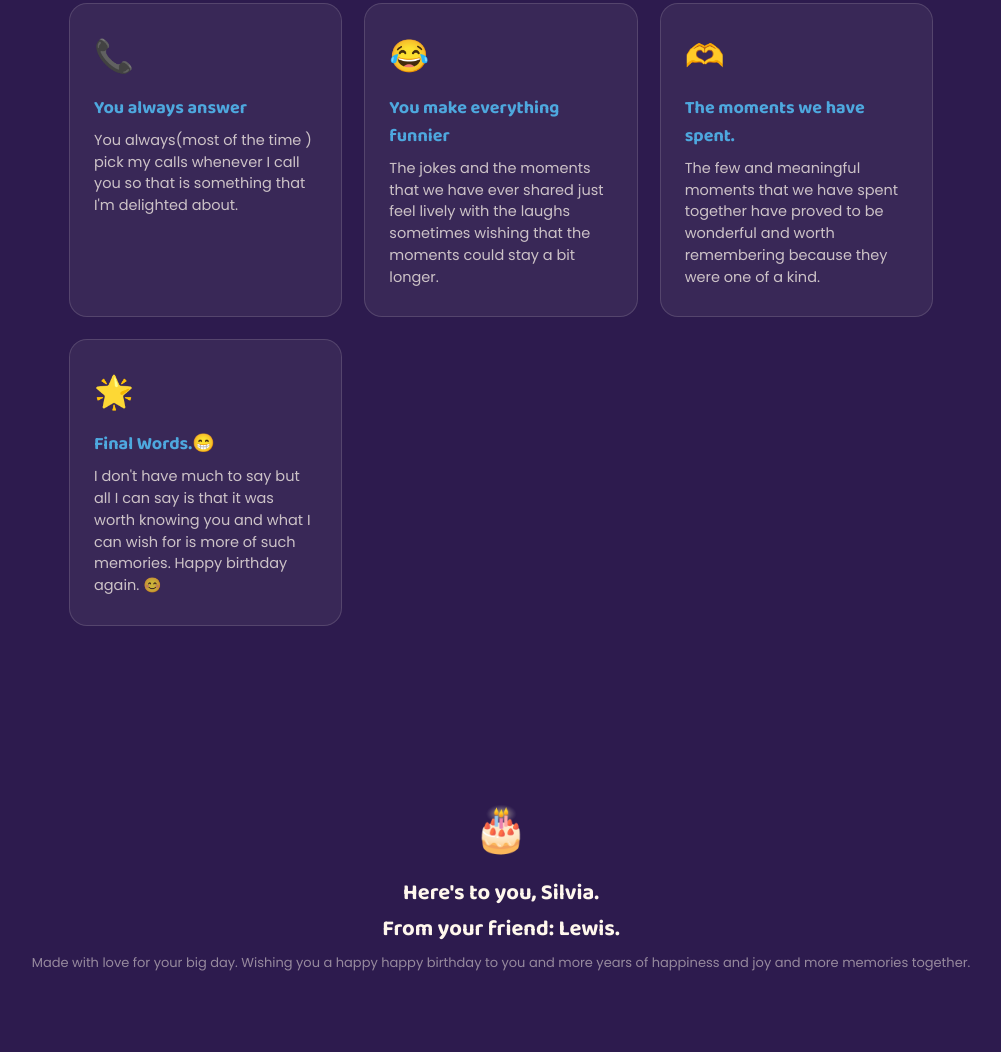
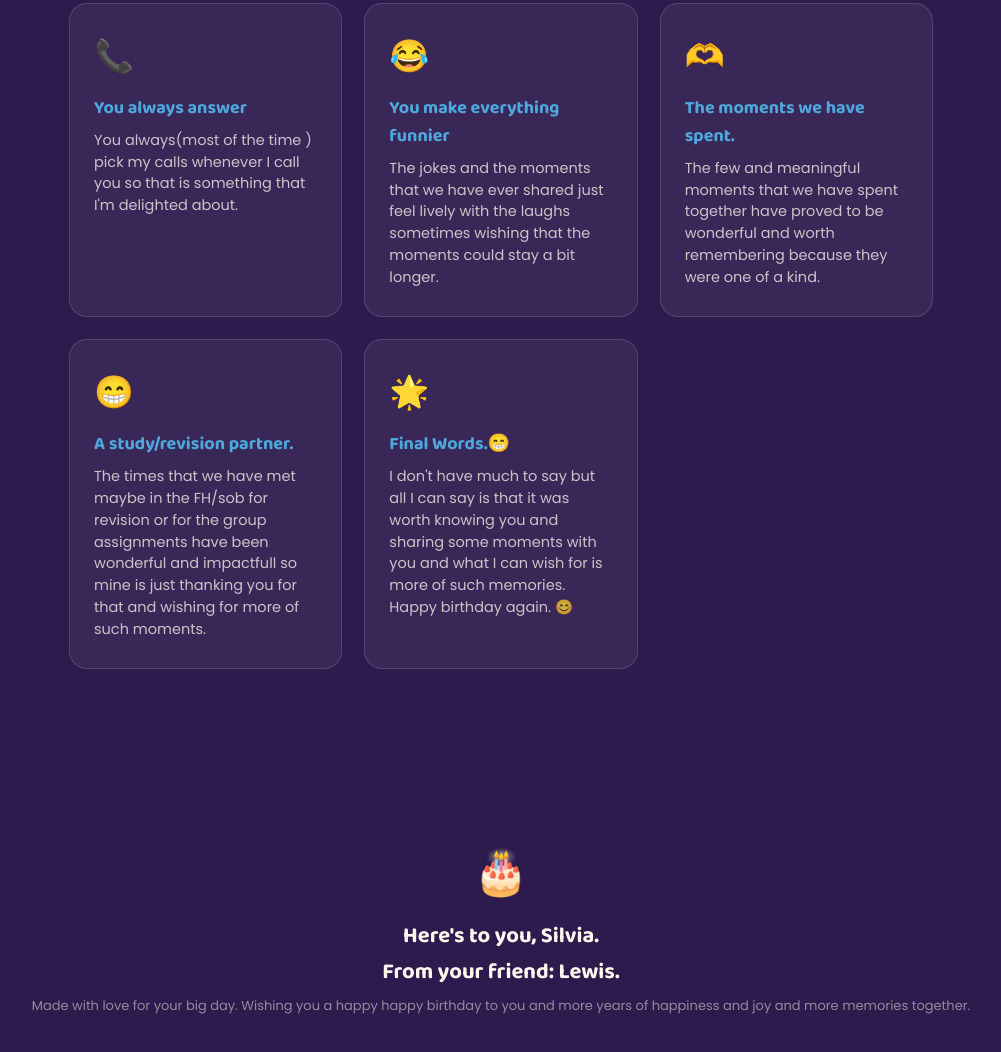
Before and after one commit to Siwels26/Birthday-Project, a plain HTML site: page index.html in a window 1280 px wide. Shown: the part 1869-2921 px from the top of the page, without its empty margins (139-1140 px from the left). Drawn offline with Linux system fonts and the light colour scheme.

Commit message:
Update index.html

```diff
--- a/index.html
+++ b/index.html
@@ -337,9 +337,14 @@
       <p>The few and meaningful moments that we have spent together have proved to be wonderful and worth remembering because they were one of a kind.</p>
     </div>
     <div class="reason-card">
+      <span class="emoji">😁</span>
+      <h3>A study/revision partner.</h3>
+      <p>The times that we have met maybe in the FH/sob for revision or for the group assignments have been wonderful and impactfull so mine is just thanking you for that and wishing for more of such moments.</p>
+    </div>
+    <div class="reason-card">
       <span class="emoji">🌟</span>
       <h3>Final Words.😁</h3>
-      <p>I don't have much to say but all I can say is that it was worth knowing you and what I can wish for is more of such memories. Happy birthday again. 😊</p>
+      <p>I don't have much to say but all I can say is that it was worth knowing you and sharing some moments with you and what I can wish for is more of such memories. Happy birthday again. 😊</p>
     </div>
   </div>
 </section>
```
